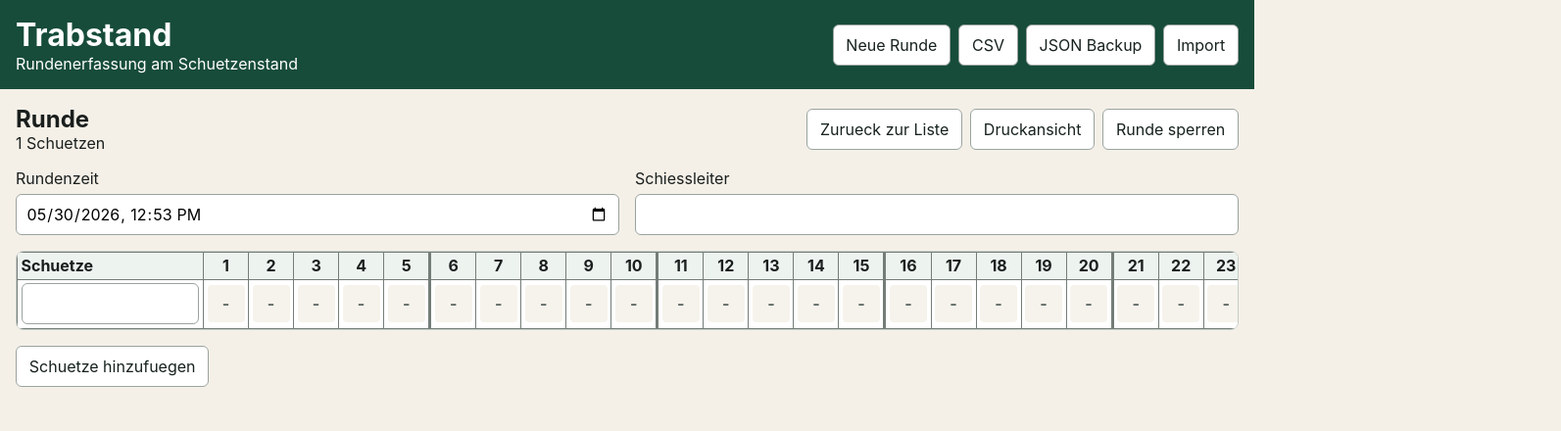
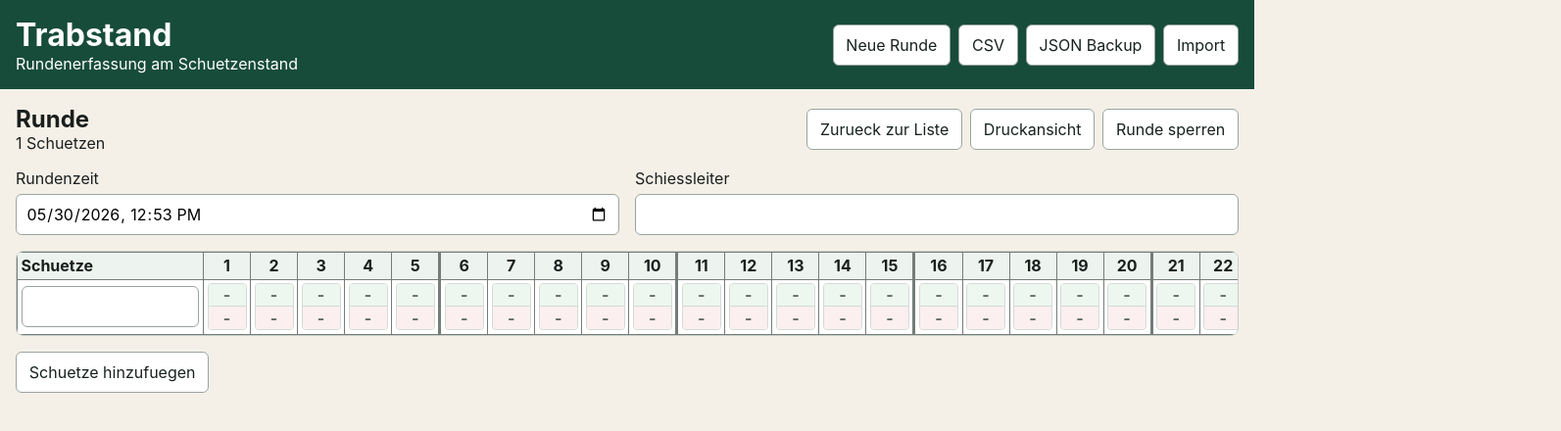
Before and after one commit to deicon/trapstand, a React (Vite) app: page / in a window 1280 px wide. Both pictures are taken after a click on the button "Neue Runde". Shown: the top 440 px of the page at 98% size, 1593 px wide, since content can reach past the window. Built offline with nearby package versions, Linux system fonts and the light colour scheme.

Commit message:
Use split hit and miss targets

```diff
--- a/src/App.tsx
+++ b/src/App.tsx
@@ -498,15 +498,36 @@ interface TaubenButtonProps {
 }
 
 function TaubenButton({ nummer, status, zwischenstand, disabled, onChange }: TaubenButtonProps) {
-  const nextStatus: Taubenstatus = status === "offen" ? "getroffen" : status === "getroffen" ? "verfehlt" : "offen";
-  const label =
-    status === "offen"
-      ? `Taube ${nummer} offen, naechster status ${nextStatus}`
-      : `Taube ${nummer} ${status}, zwischenstand ${zwischenstand}, naechster status ${nextStatus}`;
+  const trefferLabel =
+    status === "getroffen"
+      ? `Taube ${nummer} Treffer entfernen, Zwischenstand ${zwischenstand}`
+      : `Taube ${nummer} als Treffer markieren`;
+  const fehlerLabel =
+    status === "verfehlt"
+      ? `Taube ${nummer} Fehler entfernen, Zwischenstand ${zwischenstand}`
+      : `Taube ${nummer} als Fehler markieren`;
+
   return (
-    <button className={`taube taube-${status}`} aria-label={label} disabled={disabled} onClick={() => onChange(nextStatus)}>
-      {status === "offen" ? "-" : zwischenstand}
-    </button>
+    <div className={`taube taube-${status}`} role="group" aria-label={`Taube ${nummer}`}>
+      <button
+        className="taube-target taube-target-treffer"
+        aria-label={trefferLabel}
+        aria-pressed={status === "getroffen"}
+        disabled={disabled}
+        onClick={() => onChange(status === "getroffen" ? "offen" : "getroffen")}
+      >
+        {status === "getroffen" ? zwischenstand : "-"}
+      </button>
+      <button
+        className="taube-target taube-target-fehler"
+        aria-label={fehlerLabel}
+        aria-pressed={status === "verfehlt"}
+        disabled={disabled}
+        onClick={() => onChange(status === "verfehlt" ? "offen" : "verfehlt")}
+      >
+        {status === "verfehlt" ? zwischenstand : "-"}
+      </button>
+    </div>
   );
 }
 
--- a/src/styles.css
+++ b/src/styles.css
@@ -253,10 +253,21 @@ input {
 }
 
 .taube {
+  border: 1px solid #d4dbd6;
+  border-radius: 4px;
+  display: grid;
+  font-weight: 700;
+  grid-template-rows: 1fr 1fr;
+  min-height: 46px;
+  min-width: 38px;
+  overflow: hidden;
+  width: 100%;
+}
+
+.taube-target {
   border: 0;
-  border-radius: 4px;
-  font-weight: 700;
-  min-height: 38px;
+  border-radius: 0;
+  min-height: 23px;
   min-width: 38px;
   padding: 0;
   width: 100%;
@@ -305,9 +316,32 @@ input {
   color: #7b1c1c;
 }
 
-.taube-offen {
+.taube-offen,
+.taube-target {
   background: #f6f3ec;
   color: #626b66;
+}
+
+.taube-target-treffer {
+  border-bottom: 1px solid #d4dbd6;
+}
+
+.taube-target-treffer:not([aria-pressed="true"]) {
+  background: #edf7f0;
+}
+
+.taube-target-fehler:not([aria-pressed="true"]) {
+  background: #fbefef;
+}
+
+.taube-target-treffer[aria-pressed="true"] {
+  background: #cbe8d5;
+  color: #134c2c;
+}
+
+.taube-target-fehler[aria-pressed="true"] {
+  background: #f4d4d4;
+  color: #7b1c1c;
 }
 
 .compact-check {
```
Also changed, not shown: 1 other file (tests, documents, lock files or other folders).
